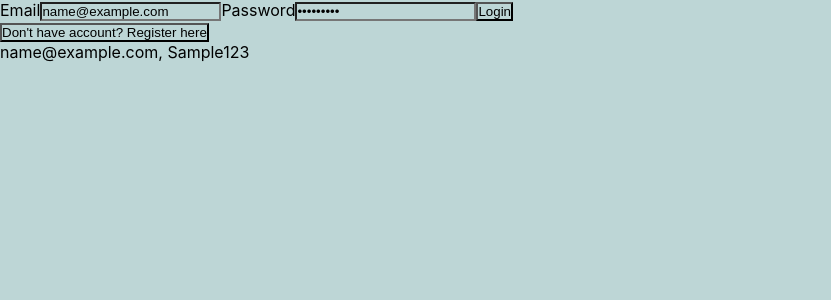
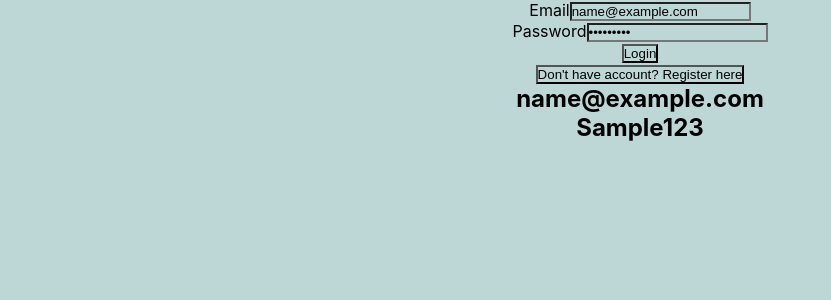
Before and after one commit to Bharti277/signup-page, a React (Create React App) app: page / in a window 1280 px wide. Both pictures are taken after typing "name@example.com", "Sample123" into the empty fields and a click on the button "Login". Shown: the top 300 px of the page, without its empty margins (0-831 px from the left). Built offline with nearby package versions, Linux system fonts and the light colour scheme; the HTML template or start-up script is replaced by a standard one.

Commit message:
login css

```diff
--- /dev/null
+++ b/src/Login/Login.css
@@ -0,0 +1,6 @@
+.login_page{
+    text-align: center;
+}
+.form_data{
+    background-color: red;
+}
--- a/src/Login/Login.js
+++ b/src/Login/Login.js
@@ -1,4 +1,5 @@
 import React, { useState } from "react";
+import "./Login.css";
 
 function Login({toggleForm}) {
   const [email, setEmail] = useState("");
@@ -15,9 +16,10 @@ function Login({toggleForm}) {
 
 
   return (
-    <div>
+    <div className="login_page">
       <form action="" onSubmit={handleSubmit}>
-        <label htmlFor="email">Email</label>
+       <div className="row">
+       <label htmlFor="email">Email</label>
         <input
           value={email}
           onChange={e => setEmail(e.target.value)}
@@ -26,7 +28,9 @@ function Login({toggleForm}) {
           id="email"
           name="email"
         />
-        <label htmlFor="password">Password</label>
+       </div>
+      <div className="row">
+      <label htmlFor="password">Password</label>
         <input
           value={password}
           onChange={e => setPassword(e.target.value)}
@@ -35,14 +39,16 @@ function Login({toggleForm}) {
           id="password"
           name="password"
         />
-        <button>Login</button>
+      </div>
+        <button type="submit">Login</button>
       </form>
       <button onClick={() => toggleForm("signup")}>Don't have account? Register here</button>
       <div className="data_display">
         {formData.map((data) => {
           return (
             <div className="form_data">
-              {data.email}, {data.password}
+              <h2>{data.email}</h2>
+              <h2>{data.password}</h2>
             </div>
           )
         })}
```
